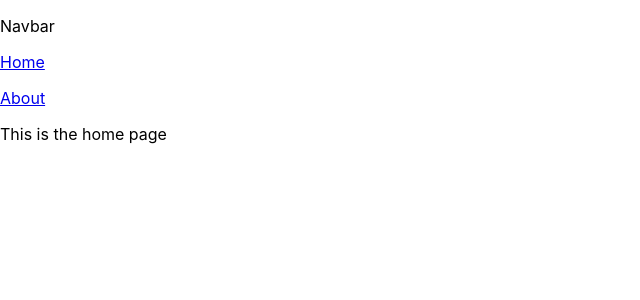
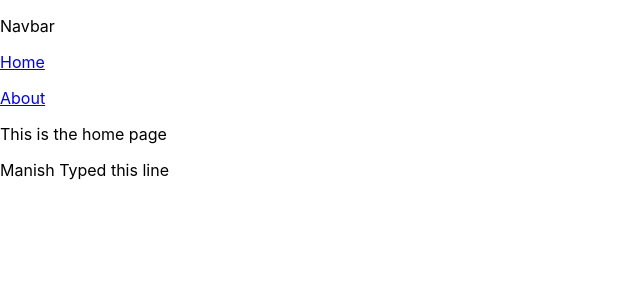
Before and after one commit to ACMW-UT/ACMW-Website, a React (Create React App) app in the folder app/: page / in a window 1280 px wide. Shown: the top 300 px of the page, without its empty margins (0-640 px from the left). Built offline with nearby package versions, Linux system fonts and the light colour scheme.

Commit message:
Hey this is a test

```diff
--- a/app/src/pages/Home/Home.js
+++ b/app/src/pages/Home/Home.js
@@ -8,6 +8,7 @@ class Home extends React.Component {
             <div>
                 <Navbar />
                 <p>This is the home page</p>
+                <p>Manish Typed this line</p>
             </div>
         )
     }
```
